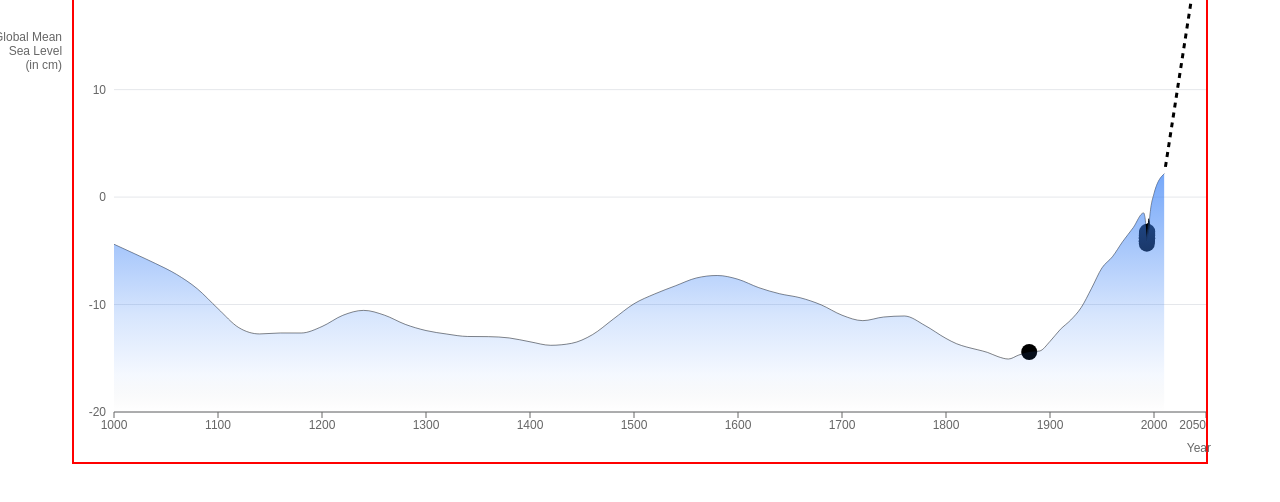
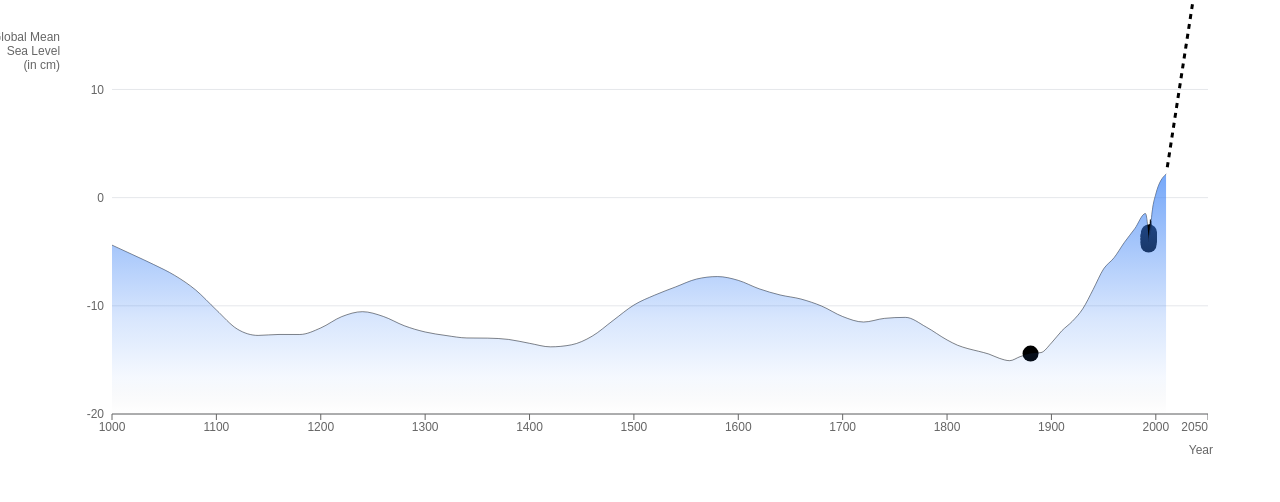
Before and after one commit to intendedsideeffects/Chauka-mobile, a Next.js app: page /extended-chart in a window 1280 px wide. Shown: the top 502 px of the page. Built offline with nearby package versions, Linux system fonts and the light colour scheme.

Commit message:
fixed borders

```diff
--- a/src/app/components/HistoricalSeaLevelRiseExtended.jsx
+++ b/src/app/components/HistoricalSeaLevelRiseExtended.jsx
@@ -199,7 +199,6 @@ const HistoricalSeaLevelRiseExtended = () => {
       overflow: 'visible', // changed back to 'visible' to allow annotation to show
       marginTop: '-265px', // Align bottom with other charts (665px - 400px = 265px difference)
       zIndex: 1002, // Higher than text content
-      border: '2px solid red',
       outline: 'none'
     }}>
       <div style={{
--- a/src/app/components/LowElevationChart.jsx
+++ b/src/app/components/LowElevationChart.jsx
@@ -91,7 +91,7 @@ const LowElevationChart = () => {
   };
 
   return (
-    <div style={{ width: '100%', height: '450px', position: 'relative', border: '2px solid red' }}>
+              <div style={{ width: '100%', height: '450px', position: 'relative' }}>
       {/* Zero line */}
       <div style={{
         position: 'absolute',
```
